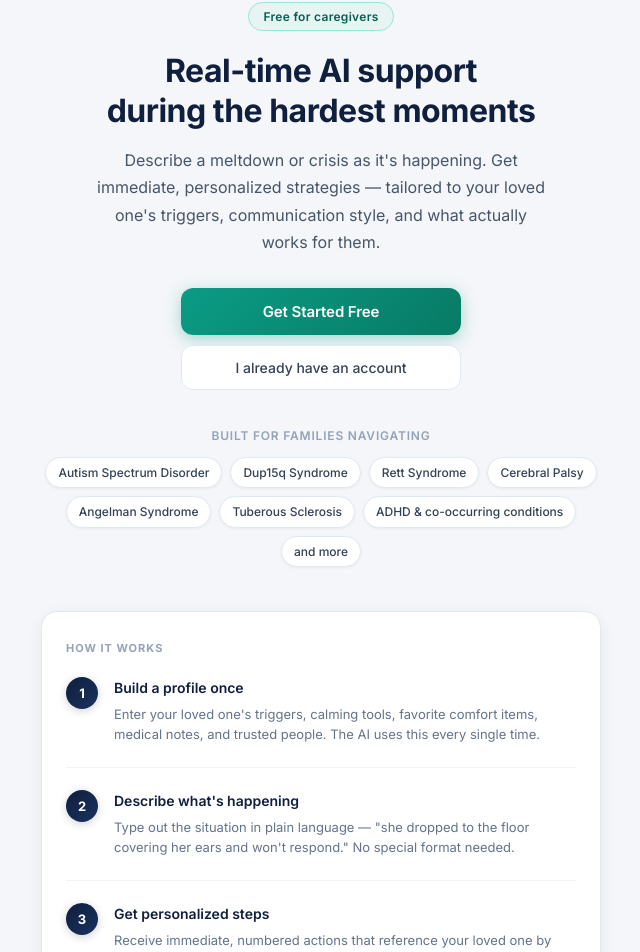
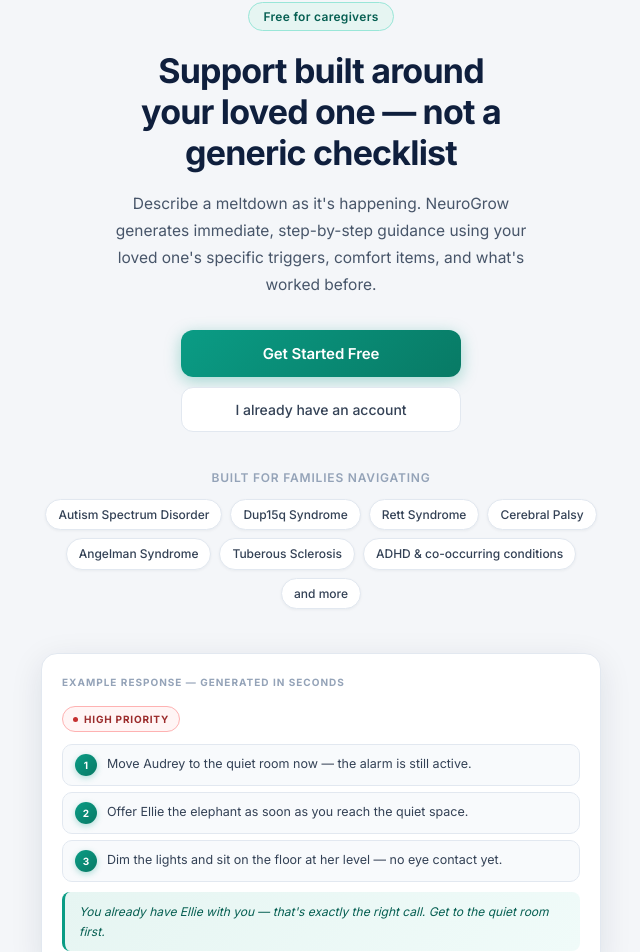
Before and after one commit to tylerk1020/NeuroGrow, a React (Create React App) app in the folder frontend/: page / in a window 1280 px wide. Shown: the part 112-1064 px from the top of the page, without its empty margins (319-959 px from the left). Built offline with nearby package versions, Linux system fonts and the light colour scheme; no server answers.

Commit message:
redesign: dashboard hero, landing demo card, response priority banner, CSS polish

```diff
--- a/frontend/src/App.css
+++ b/frontend/src/App.css
@@ -75,8 +75,10 @@
   -webkit-font-smoothing: antialiased;
   -moz-osx-font-smoothing: grayscale;
   line-height: 1.6;
-  background-image: radial-gradient(ellipse at 60% 0%, rgba(10,156,133,0.06) 0%, transparent 60%),
-                    radial-gradient(ellipse at 0% 80%, rgba(37,99,235,0.04) 0%, transparent 50%);
+  background-image:
+    radial-gradient(ellipse at 65% 0%, rgba(10,156,133,0.07) 0%, transparent 55%),
+    radial-gradient(ellipse at 0% 85%, rgba(37,99,235,0.05) 0%, transparent 50%),
+    radial-gradient(ellipse at 100% 60%, rgba(15,31,61,0.03) 0%, transparent 40%);
   background-attachment: fixed;
 }
 
@@ -151,10 +153,12 @@
 
 .app-main {
   flex: 1;
-  padding: 28px 20px 60px;
+  padding: 28px 20px 80px;
   max-width: 640px;
   margin: 0 auto;
   width: 100%;
+  /* safe area bottom for mobile browsers */
+  padding-bottom: calc(80px + env(safe-area-inset-bottom, 0px));
 }
 
 /* -------------------------
@@ -164,7 +168,7 @@
   background: var(--surface);
   border-radius: var(--radius-lg);
   padding: 24px;
-  box-shadow: var(--shadow-sm);
+  box-shadow: 0 1px 3px rgba(15,31,61,0.05), 0 4px 16px rgba(15,31,61,0.07);
   border: 1px solid var(--border);
   margin-bottom: 14px;
   transition: var(--transition-slow);
@@ -427,13 +431,13 @@
 .action-item {
   display: flex;
   align-items: flex-start;
-  gap: 12px;
-  padding: 14px 16px;
+  gap: 13px;
+  padding: 15px 17px;
   background: var(--gray-50);
   border-radius: var(--radius);
   border: 1px solid var(--border);
-  font-size: 14px;
-  line-height: 1.6;
+  font-size: 14.5px;
+  line-height: 1.65;
   color: var(--gray-700);
   transition: var(--transition);
   box-shadow: 0 1px 2px rgba(15,31,61,0.03);
@@ -443,23 +447,23 @@
   border-color: var(--teal);
   background: var(--teal-light);
   transform: translateX(3px);
-  box-shadow: -3px 0 0 var(--teal), 0 2px 8px rgba(10,156,133,0.1);
+  box-shadow: -3px 0 0 var(--teal), 0 2px 10px rgba(10,156,133,0.1);
 }
 
 .action-number {
-  min-width: 24px;
-  height: 24px;
+  min-width: 27px;
+  height: 27px;
   background: linear-gradient(135deg, var(--teal) 0%, var(--teal-dark) 100%);
   color: white;
   border-radius: 50%;
   display: flex;
   align-items: center;
   justify-content: center;
-  font-size: 11px;
+  font-size: 12px;
   font-weight: 700;
   flex-shrink: 0;
   margin-top: 1px;
-  box-shadow: 0 2px 6px rgba(10,156,133,0.3);
+  box-shadow: 0 2px 8px rgba(10,156,133,0.35);
 }
 
 /* -------------------------
@@ -612,13 +616,13 @@
   cursor: pointer;
   transition: var(--transition);
   margin-bottom: 8px;
-  box-shadow: var(--shadow-sm);
+  box-shadow: 0 1px 3px rgba(15,31,61,0.04);
 }
 
 .user-card:hover {
   border-color: var(--teal);
-  transform: translateY(-2px);
-  box-shadow: var(--shadow), 0 0 0 1px rgba(10,156,133,0.1);
+  transform: translateY(-1px);
+  box-shadow: 0 4px 16px rgba(10,156,133,0.12), 0 0 0 1px rgba(10,156,133,0.08);
 }
 
 .user-card.selected {
@@ -730,12 +734,18 @@
   height: 40px;
   border: 2.5px solid var(--border);
   border-top-color: var(--teal);
+  border-right-color: rgba(10,156,133,0.35);
   border-radius: 50%;
-  animation: spin 0.8s cubic-bezier(0.4, 0, 0.2, 1) infinite;
-  box-shadow: 0 0 0 4px rgba(10,156,133,0.06);
+  animation: spin 0.75s cubic-bezier(0.4, 0, 0.2, 1) infinite;
+  box-shadow: 0 0 0 4px rgba(10,156,133,0.05);
 }
 
 @keyframes spin { to { transform: rotate(360deg); } }
+
+@keyframes pulse-dot {
+  0%, 100% { opacity: 1; transform: scale(1); }
+  50% { opacity: 0.5; transform: scale(0.75); }
+}
 
 .loading-text {
   font-size: 14px;
--- a/frontend/src/screens/Landing.js
+++ b/frontend/src/screens/Landing.js
@@ -57,25 +57,25 @@
           </div>
 
           <h1 style={{
-            fontSize: 32,
-            fontWeight: 700,
+            fontSize: 34,
+            fontWeight: 800,
             color: '#0f1f3d',
-            lineHeight: 1.25,
-            letterSpacing: '-0.5px',
+            lineHeight: 1.2,
+            letterSpacing: '-0.8px',
             marginBottom: 16,
           }}>
-            Real-time AI support<br />during the hardest moments
+            Support built around<br />your loved one — not a<br />generic checklist
           </h1>
 
           <p style={{
-            fontSize: 16,
+            fontSize: 15.5,
             color: '#475569',
-            lineHeight: 1.7,
+            lineHeight: 1.75,
             marginBottom: 32,
-            maxWidth: 460,
+            maxWidth: 420,
             margin: '0 auto 32px',
           }}>
-            Describe a meltdown or crisis as it's happening. Get immediate, personalized strategies — tailored to your loved one's triggers, communication style, and what actually works for them.
+            Describe a meltdown as it's happening. NeuroGrow generates immediate, step-by-step guidance using your loved one's specific triggers, comfort items, and what's worked before.
           </p>
 
           <div style={{ display: 'flex', flexDirection: 'column', gap: 10, maxWidth: 280, margin: '0 auto' }}>
@@ -133,6 +133,72 @@
                 {label}
               </span>
             ))}
+          </div>
+        </div>
+
+        {/* Demo response preview */}
+        <div style={{
+          background: 'white',
+          borderRadius: 16,
+          border: '1px solid #e2e8f0',
+          padding: '20px 20px 16px',
+          marginBottom: 20,
+          boxShadow: '0 8px 32px rgba(15,31,61,0.10)',
+          overflow: 'hidden',
+        }}>
+          <div style={{
+            fontSize: 10, fontWeight: 700, textTransform: 'uppercase',
+            letterSpacing: '1px', color: '#94a3b8', marginBottom: 14,
+          }}>
+            Example response — generated in seconds
+          </div>
+
+          {/* Priority badge */}
+          <div style={{
+            display: 'inline-flex', alignItems: 'center', gap: 6,
+            padding: '4px 10px', borderRadius: 20,
+            background: '#fff5f5', color: '#9b2c2c',
+            border: '1px solid #feb2b2',
+            fontSize: 10, fontWeight: 700, textTransform: 'uppercase',
+            letterSpacing: '0.8px', marginBottom: 12,
+          }}>
+            <span style={{ width: 5, height: 5, borderRadius: '50%', background: '#c53030', flexShrink: 0 }} />
+            High Priority
+          </div>
+
+          {/* Sample steps */}
+          {[
+            'Move Audrey to the quiet room now — the alarm is still active.',
+            'Offer Ellie the elephant as soon as you reach the quiet space.',
+            'Dim the lights and sit on the floor at her level — no eye contact yet.',
+          ].map((step, i) => (
+            <div key={i} style={{
+              display: 'flex', alignItems: 'flex-start', gap: 10,
+              padding: '9px 12px', marginBottom: 6,
+              background: '#f8fafc', borderRadius: 10,
+              border: '1px solid #e2e8f0',
+              fontSize: 12.5, color: '#334155', lineHeight: 1.55,
+            }}>
+              <div style={{
+                minWidth: 22, height: 22, flexShrink: 0,
+                background: 'linear-gradient(135deg, #0a9c85, #087a65)',
+                borderRadius: '50%',
+                display: 'flex', alignItems: 'center', justifyContent: 'center',
+                color: 'white', fontSize: 10, fontWeight: 700,
+                boxShadow: '0 2px 6px rgba(10,156,133,0.3)',
+              }}>{i + 1}</div>
+              {step}
+            </div>
+          ))}
+
+          {/* Caregiver note */}
+          <div style={{
+            marginTop: 10, padding: '10px 14px',
+            background: 'linear-gradient(135deg, #e6f5f2, #f0fbf9)',
+            borderLeft: '3px solid #0a9c85', borderRadius: 8,
+            fontSize: 12, color: '#065f52', fontStyle: 'italic', lineHeight: 1.6,
+          }}>
+            You already have Ellie with you — that's exactly the right call. Get to the quiet room first.
           </div>
         </div>
 
--- a/frontend/src/screens/ViewResponse.js
+++ b/frontend/src/screens/ViewResponse.js
@@ -115,7 +115,29 @@
       )}
 
       {/* Immediate actions */}
-      <div className="card">
+      <div className="card" style={{ paddingTop: response.priority === 'high' ? 0 : 24, overflow: 'hidden' }}>
+        {/* Priority banner — only for high */}
+        {response.priority === 'high' && (
+          <div style={{
+            background: 'linear-gradient(135deg, #dc2626, #b91c1c)',
+            margin: '-1px -1px 20px',
+            padding: '11px 20px',
+            display: 'flex', alignItems: 'center', gap: 8,
+          }}>
+            <div style={{
+              width: 8, height: 8, borderRadius: '50%',
+              background: 'rgba(255,255,255,0.7)',
+              animation: 'pulse 1.5s ease-in-out infinite',
+              flexShrink: 0,
+            }} />
+            <span style={{
+              color: 'white', fontWeight: 700, fontSize: 11,
+              textTransform: 'uppercase', letterSpacing: '1px',
+            }}>
+              High Priority — Act Now
+            </span>
+          </div>
+        )}
         <div className="section-label" style={{ marginTop: 0 }}>Immediate Actions</div>
         <ul className="actions-list">
           {response.immediate_actions?.map((action, i) => (
```
Also changed, not shown: frontend/src/screens/Dashboard.js (+159 -37 lines).
